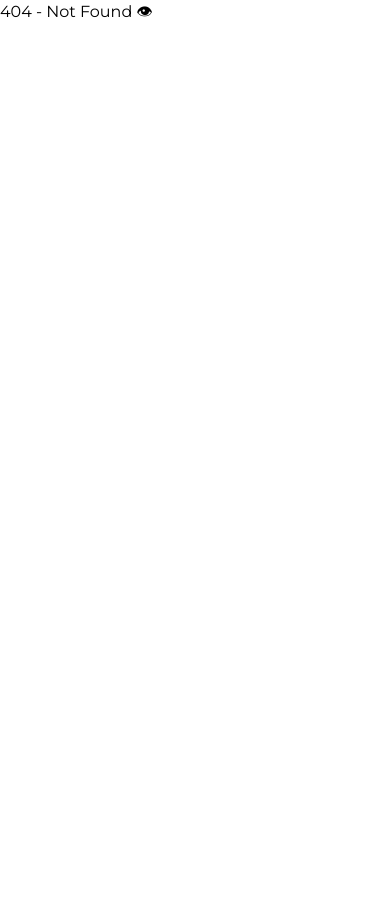
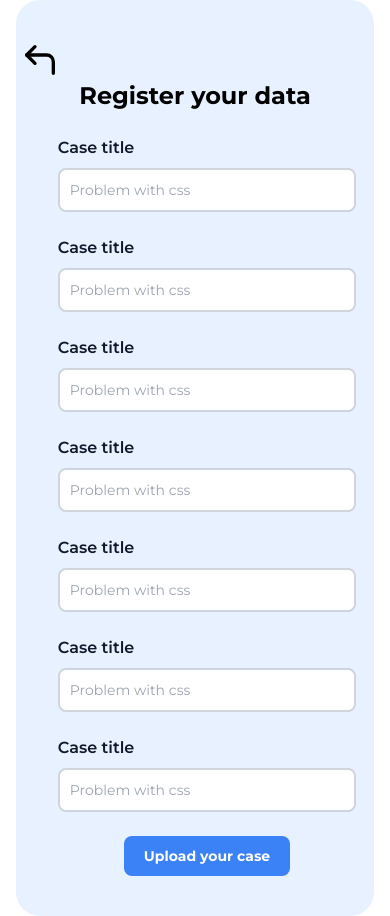
Before and after one commit to Hector-F-Romer0/NexusNet, a React (Vite) app: page /register/client in a window 390 px wide. Before the commit this address had no page. Before the commit the page ends 844 px from the top, so only its background shows below. Built offline with nearby package versions, Linux system fonts and the light colour scheme.

Commit message:
Diseño responsive de la page ClientRegister sin validaciones

```diff
--- a/src/components/shared/SideBar.jsx
+++ b/src/components/shared/SideBar.jsx
@@ -7,7 +7,7 @@ const SideBar = () => {
 		{ name: "Home", link: "/client/home", icon: FiGlobe },
 		{ name: "Top providers", link: "/top/providers", icon: FiAward },
 		{ name: "Chats", link: "/client/chats", icon: FiMessageSquare },
-		{ name: "Account", link: "/client/account", icon: FiUser, margin: true },
+		{ name: "Account", link: "/client/account", icon: FiUser },
 		{ name: "Log Out", link: "/signin", icon: FiLogOut },
 	];
 	const [open, setOpen] = useState(true);
--- a/src/components/shared/UserRegisterInfo.jsx
+++ /dev/null
@@ -1,24 +0,0 @@
-import React from "react";
-import DropDownList from "./DropDownList";
-
-const UserRegisterInfo = () => {
-	return (
-		<div>
-			<div>
-				<input></input>
-				<input></input>
-			</div>
-			<input></input>
-			<div>
-				<input></input>
-				<input></input>
-			</div>
-			<div>
-				<DropDownList>State</DropDownList>
-				<input></input>
-			</div>
-		</div>
-	);
-};
-
-export default UserRegisterInfo;
--- a/src/main.jsx
+++ b/src/main.jsx
@@ -14,9 +14,11 @@ import CaseInformationClient from "./pages/client/CaseInformationClient";
 import SearchProviders from "./pages/client/SearchProviders";
 import CaseForm from "./pages/client/CaseForm";
 import ChatClient from "./pages/client/ChatClient";
+import ClientRegister from "./pages/client/ClientRegister";
 import HomeProvider from "./pages/provider/HomeProvider";
 import AccountProvider from "./pages/provider/AccountProvider";
 import ChatProvider from "./pages/provider/ChatProvider";
+import ProviderRegister from "./pages/provider/ProviderRegister";
 import CaseInformationProvider from "./pages/provider/CaseInformationProvider";
 import KeyWordsCRUD from "./pages/admin/KeyWordsCRUD";
 import SignIn from "./pages/index/SignIn";
@@ -43,13 +45,13 @@ ReactDOM.createRoot(document.getElementById("root")).render(
 				<Route path="/client/rate/provider/:id" element={<RateProvider />}></Route>
 				<Route path="/client/search" element={<SearchProviders />}></Route>
 				<Route path="/client/view/provider/:id" element={<ViewAccountProvider />}></Route>
-				{/* PENDIENTE UBICAR ClientRegister */}
+				<Route path="/register/client" element={<ClientRegister></ClientRegister>}></Route>
 				{/* Provider routes */}
 				<Route path="/provider/home" element={<HomeProvider />}></Route>
 				<Route path="/provider/chat" element={<ChatProvider />}></Route>
 				<Route path="/provider/account" element={<AccountProvider />}></Route>
 				<Route path="/provider/case/:id" element={<CaseInformationProvider />}></Route>
-				{/* PENDIENTE UBICAR providerRegister */}
+				<Route path="/register/provider" element={<ProviderRegister></ProviderRegister>}></Route>
 				{/* Admin Routes */}
 				<Route path="/admin/home" element={<HomeAdmin />}></Route>
 				<Route path="/admin/categories" element={<CategoriesCRUD />}></Route>
--- a/src/pages/client/ClientRegister.jsx
+++ b/src/pages/client/ClientRegister.jsx
@@ -1,25 +1,202 @@
-import React from "react";
-import UserRegisterInfo from "../../components/shared/UserRegisterInfo";
-import { ButtonContainerStyle, ButtonGenericStyle } from "../../styled-components/index/Button.style";
-import { Layout, MainContentLayout } from "../../styled-components/index/Layout";
-import SideBar from "../../components/shared/SideBar";
-import Footer from "../../components/shared/Footer";
+import React, { useState, useEffect } from "react";
+import { useForm } from "react-hook-form";
+
+import FormInput from "../../components/shared/FormInput";
+import { FiCornerUpLeft } from "react-icons/fi";
 
 const ClientRegister = () => {
+	const {
+		register,
+		handleSubmit,
+		formState: { errors },
+	} = useForm();
+
+	const onSubmit = (data) => {
+		console.log("HolaMundo");
+	};
+
 	return (
-		<Layout>
-			<SideBar />
-			<MainContentLayout>
-				<h1>Register Your data</h1>
-				<ButtonContainerStyle>
-					<ButtonGenericStyle>Sign up with Facebook</ButtonGenericStyle>
-					<ButtonGenericStyle>Sign up with Google</ButtonGenericStyle>
-				</ButtonContainerStyle>
-				<UserRegisterInfo></UserRegisterInfo>
-				<ButtonGenericStyle>Register</ButtonGenericStyle>
-				<Footer />
-			</MainContentLayout>
-		</Layout>
+		<div className="bg-white flex justify-center items-center h-screen flex-wrap">
+			<div className="bg-card w-11/12 lg:w-3/4 h-fit flex flex-col px-1 py-10 gap-3 rounded-3xl lg:px-10 md:my-0 md:px-6 overflow-y-visible">
+				<div>
+					<FiCornerUpLeft size={40} className="flex"></FiCornerUpLeft>
+					<h1 className="text-center text-2xl md:text-4xl lg:text-6xl font-bold text-[##010334]">
+						Register your data
+					</h1>
+				</div>
+				<div className="flex items-center justify-center ml-6">
+					<form onSubmit={handleSubmit(onSubmit)} className=" w-11/12">
+						<div className="flex justify-around flex-col sm:flex-row sm:gap-8">
+							<FormInput
+								label="Case title"
+								type="text"
+								registerName="caseTitle"
+								placeholder="Problem with css"
+								register={register}
+								validations={{
+									required: {
+										value: true,
+										message: "Case title is required.",
+									},
+									minLength: {
+										value: 3,
+										message: "Case title must be between 3 and 30 characters.",
+									},
+									maxLength: {
+										value: 30,
+										message: "Case title must be between 3 and 30 characters.",
+									},
+								}}
+								error={errors.caseTitle}
+							/>
+							<FormInput
+								label="Case title"
+								type="text"
+								registerName="caseTitle"
+								placeholder="Problem with css"
+								register={register}
+								validations={{
+									required: {
+										value: true,
+										message: "Case title is required.",
+									},
+									minLength: {
+										value: 3,
+										message: "Case title must be between 3 and 30 characters.",
+									},
+									maxLength: {
+										value: 30,
+										message: "Case title must be between 3 and 30 characters.",
+									},
+								}}
+								error={errors.caseTitle}
+							/>
+						</div>
+						<FormInput
+							label="Case title"
+							type="text"
+							registerName="caseTitle"
+							placeholder="Problem with css"
+							register={register}
+							validations={{
+								required: {
+									value: true,
+									message: "Case title is required.",
+								},
+								minLength: {
+									value: 3,
+									message: "Case title must be between 3 and 30 characters.",
+								},
+								maxLength: {
+									value: 30,
+									message: "Case title must be between 3 and 30 characters.",
+								},
+							}}
+							error={errors.caseTitle}
+						/>
+						<div className="flex justify-around flex-col sm:flex-row sm:gap-8">
+							<FormInput
+								label="Case title"
+								type="text"
+								registerName="caseTitle"
+								placeholder="Problem with css"
+								register={register}
+								validations={{
+									required: {
+										value: true,
+										message: "Case title is required.",
+									},
+									minLength: {
+										value: 3,
+										message: "Case title must be between 3 and 30 characters.",
+									},
+									maxLength: {
+										value: 30,
+										message: "Case title must be between 3 and 30 characters.",
+									},
+								}}
+								error={errors.caseTitle}
+							/>
+							<FormInput
+								label="Case title"
+								type="text"
+								registerName="caseTitle"
+								placeholder="Problem with css"
+								register={register}
+								validations={{
+									required: {
+										value: true,
+										message: "Case title is required.",
+									},
+									minLength: {
+										value: 3,
+										message: "Case title must be between 3 and 30 characters.",
+									},
+									maxLength: {
+										value: 30,
+										message: "Case title must be between 3 and 30 characters.",
+									},
+								}}
+								error={errors.caseTitle}
+							/>
+						</div>
+						<div className="flex justify-around flex-col sm:flex-row sm:gap-8">
+							<FormInput
+								label="Case title"
+								type="text"
+								registerName="caseTitle"
+								placeholder="Problem with css"
+								register={register}
+								validations={{
+									required: {
+										value: true,
+										message: "Case title is required.",
+									},
+									minLength: {
+										value: 3,
+										message: "Case title must be between 3 and 30 characters.",
+									},
+									maxLength: {
+										value: 30,
+										message: "Case title must be between 3 and 30 characters.",
+									},
+								}}
+								error={errors.caseTitle}
+							/>
+							<FormInput
+								label="Case title"
+								type="text"
+								registerName="caseTitle"
+								placeholder="Problem with css"
+								register={register}
+								validations={{
+									required: {
+										value: true,
+										message: "Case title is required.",
+									},
+									minLength: {
+										value: 3,
+										message: "Case title must be between 3 and 30 characters.",
+									},
+									maxLength: {
+										value: 30,
+										message: "Case title must be between 3 and 30 characters.",
+									},
+								}}
+								error={errors.caseTitle}
+							/>
+						</div>
+						<div className="flex justify-center mt-3">
+							<button
+								type="submit"
+								className="text-white bg-blue-500 hover:bg-blue-700 focus:ring-4 focus:ring-blue-300 font-bold rounded-lg text-sm px-5 py-2.5">
+								Upload your case
+							</button>
+						</div>
+					</form>
+				</div>
+			</div>
+		</div>
 	);
 };
 
--- a/src/pages/index/SignIn.jsx
+++ b/src/pages/index/SignIn.jsx
@@ -40,7 +40,7 @@ const SignIn = () => {
 		<div className="bg-white flex justify-center items-center h-screen">
 			<div className="bg-card w-3/4 h-auto flex flex-col justify-center px-6 py-16 gap-6 rounded-lg  lg:gap-16 lg:px-10 md:flex-row md:my-0">
 				<div>
-					<h1 className="text-4xl font-bold text-center mt-9">Sign in</h1>
+					<h1 className="text-4xl font-bold text-center mt-9">Sign In</h1>
 					<img src={Logo} alt="NexusNet logo" className="w-2/4 mx-auto lg:w-3/5" />
 					<h2 className="text-base font-normal text-center my-5">Don't have an account?</h2>
 					<span
--- a/src/pages/index/SignUp.jsx
+++ b/src/pages/index/SignUp.jsx
@@ -21,6 +21,11 @@ const SignUp = () => {
 
 	const onSubmit = (data) => {
 		console.log({ data, typeUser });
+		if (typeUser.name === "User") {
+			navigate("/register/client");
+		} else {
+			navigate("/register/provider");
+		}
 		// console.log(typeUser);
 		// navigate("/client/home");
 	};
@@ -102,7 +107,7 @@ const SignUp = () => {
 							<button
 								type="submit"
 								className="text-white bg-blue-500 hover:bg-blue-700 focus:ring-4 focus:ring-blue-300 font-bold rounded-lg text-sm px-5 py-2.5 w-2/4">
-								Sign in
+								Sign Up
 							</button>
 						</div>
 					</form>
--- a/src/pages/provider/ProviderRegister.jsx
+++ b/src/pages/provider/ProviderRegister.jsx
@@ -1,27 +1,26 @@
 import React from "react";
-import UserRegisterInfo from "../../components/shared/UserRegisterInfo";
 import { ButtonContainerStyle, ButtonGenericStyle } from "../../styled-components/index/Button.style";
 import { Layout, MainContentLayout } from "../../styled-components/index/Layout";
 import SideBar from "../../components/shared/SideBar";
-import ProviderRegisterInfo from "../../components/provider/ProviderRegisterInfo";
 import Footer from "../../components/shared/Footer";
 
 const ProviderRegister = () => {
 	return (
-		<Layout>
-			<SideBar />
-			<MainContentLayout>
-				<h1>Register Your data</h1>
-				<ButtonContainerStyle>
-					<ButtonGenericStyle>Sign up with Facebook</ButtonGenericStyle>
-					<ButtonGenericStyle>Sign up with Google</ButtonGenericStyle>
-				</ButtonContainerStyle>
-				<UserRegisterInfo></UserRegisterInfo>
-				<ProviderRegisterInfo></ProviderRegisterInfo>
-				<ButtonGenericStyle>Register</ButtonGenericStyle>
-				<Footer />
-			</MainContentLayout>
-		</Layout>
+		// <Layout>
+		// 	<SideBar />
+		// 	<MainContentLayout>
+		// 		<h1>Register Your data</h1>
+		// 		<ButtonContainerStyle>
+		// 			<ButtonGenericStyle>Sign up with Facebook</ButtonGenericStyle>
+		// 			<ButtonGenericStyle>Sign up with Google</ButtonGenericStyle>
+		// 		</ButtonContainerStyle>
+		// 		<UserRegisterInfo></UserRegisterInfo>
+		// 		<ProviderRegisterInfo></ProviderRegisterInfo>
+		// 		<ButtonGenericStyle>Register</ButtonGenericStyle>
+		// 		<Footer />
+		// 	</MainContentLayout>
+		// </Layout>
+		<></>
 	);
 };
 
```
